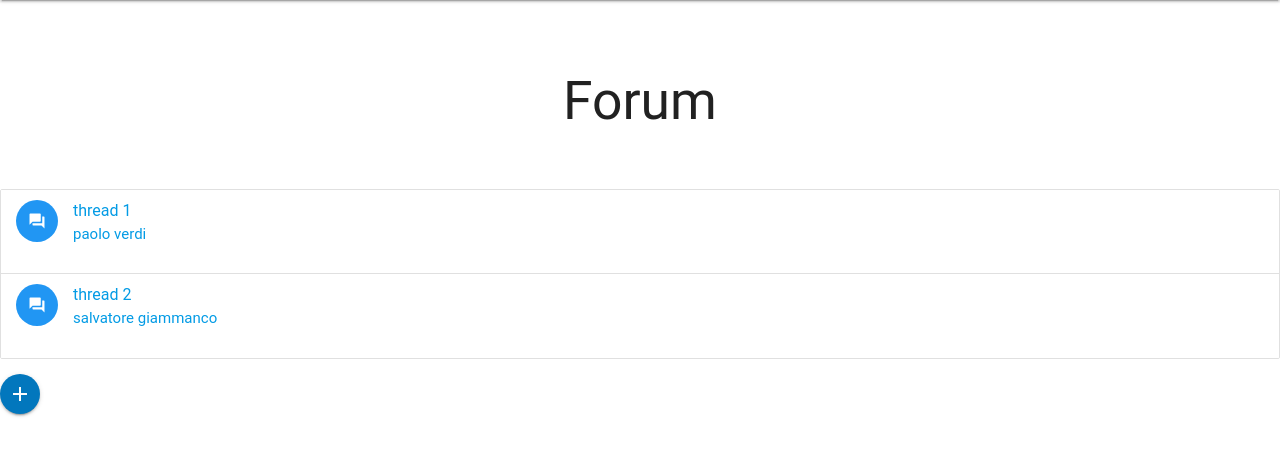
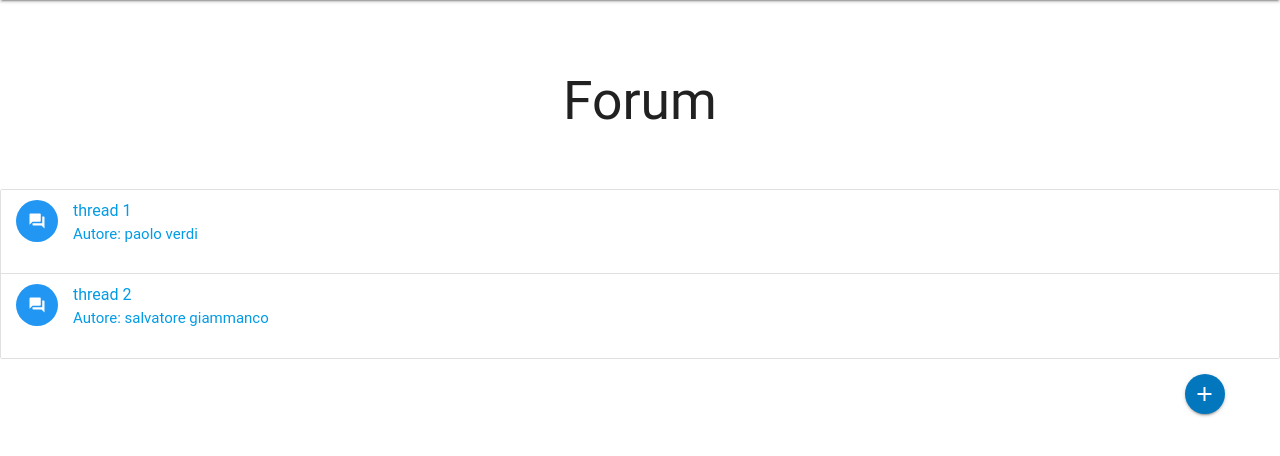
Before and after one commit to FirEc00l/reteclil, a Flask app: page /forum in a window 1280 px wide. Shown: the part 64-520 px from the top of the page. Run offline with Flask 2, Linux system fonts and the light colour scheme; a user stored in the database is signed in; data comes from the database, SQL or seed files in the repository; some libraries are stand-ins or nearby versions; some web fonts are replaced.

Commit message:
some fixes

```diff
--- a/templates/forum.html
+++ b/templates/forum.html
@@ -40,7 +40,7 @@
       <li class="collection-item avatar">
         <i class="material-icons circle blue">question_answer</i>
         <span class="title Abbrevia">{{thread.title}}</span>
-        <p class="Abbrevia">{{thread.name}}  {{thread.surname}}
+        <p class="Abbrevia">Autore: {{thread.name}}  {{thread.surname}}
         </p>
       </a>
       <!--da rendere hidden -->
@@ -59,15 +59,18 @@
   {% endif %}
 
   <!-- Modal Trigger -->
-  <a class="btn-floating btn-medium light-blue darken-3" href="#modal1"><i class="material-icons">add</i></a>
-
+  <div class="row">
+  <div class="col s1 offset-m11">
+      <a class="btn-floating btn-medium light-blue darken-3" href="#modal1"><i class="material-icons">add</i></a>
+    </div>
+  </div>
 
 
   <!-- Modal Structure -->
   <div id="modal1" class="modal">
     <div class="modal-content">
      <div class="row">
-      <form class="col s12" action="/action_page.php" method="POST">
+      <form class="col s12" action="/forum" method="POST">
         <div class="row">
           <div class="input-field col s12">
             <input placeholder="Title" type="text" >
@@ -87,9 +90,9 @@
 
   </div>
   <div class="modal-footer">
-  <div class="row">
+    <div class="row">
       <div class="col s3 offset-m9">
-        <a class="waves-effect waves-light btn" value="submit">button</a>
+        <a class="waves-effect waves-light light-blue darken-3 btn" value="submit">Submit</a>
       </div>
     </div>
   </div>
```
